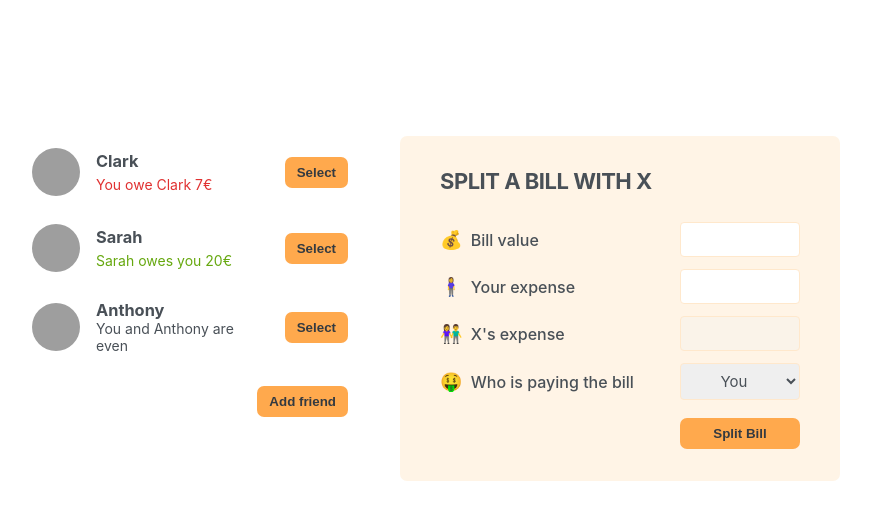
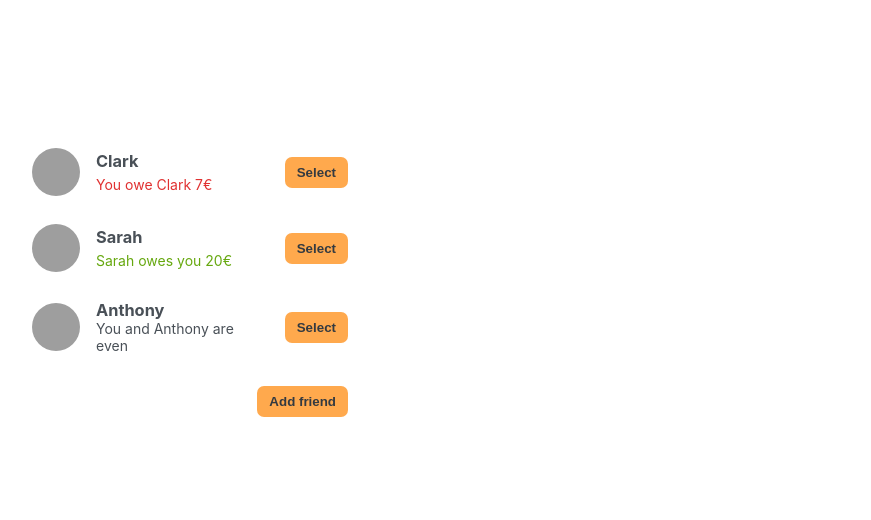
Before and after one commit to ingvillajimenez/06-eat-n-split, a React (Create React App) app: page / in a window 1280 px wide. Shown: the top 520 px of the page, without its empty margins (210-1081 px from the left). Built offline with nearby package versions, Linux system fonts and the light colour scheme; grey boxes are pictures that could not be loaded.

Commit message:
Selecting a Friend

```diff
--- a/src/App.js
+++ b/src/App.js
@@ -32,6 +32,7 @@
 export default function App() {
   const [friends, setFriends] = useState(initialFriends);
   const [showAddFriend, setShowAddFriend] = useState(false);
+  const [selectedFriend, setSelectedFriend] = useState(null);
 
   /////////////////////////////////
   // Displaying the New Friend Form
@@ -46,36 +47,57 @@
     setShowAddFriend(false);
   }
 
+  /////////////////////
+  // Selecting a Friend
+  function handleSelection(friend) {
+    // setSelectedFriend(friend);
+    setSelectedFriend((cur) => (cur?.id === friend.id ? null : friend));
+    setShowAddFriend(false);
+  }
+
   return (
     <div className="app">
       <div className="sidebar">
-        <FriendsList friends={friends} />
+        <FriendsList
+          friends={friends}
+          selectedFriend={selectedFriend}
+          onSelection={handleSelection}
+        />
+
         {showAddFriend && <FormAddFriend onAddFriend={handleAddFriend} />}
+
         <Button onClick={handleShowAddFriend}>
           {showAddFriend ? "Close" : "Add friend"}
         </Button>
       </div>
 
-      <FormSplitBill />
+      {selectedFriend && <FormSplitBill selectedFriend={selectedFriend} />}
     </div>
   );
 }
 
 ///////////////////////////////////////////
 // Building the Static App: List of Friends
-function FriendsList({ friends }) {
+function FriendsList({ friends, onSelection, selectedFriend }) {
   return (
     <ul>
       {friends.map((friend) => (
-        <Friend friend={friend} key={friend.id} />
+        <Friend
+          friend={friend}
+          key={friend.id}
+          selectedFriend={selectedFriend}
+          onSelection={onSelection}
+        />
       ))}
     </ul>
   );
 }
 
-function Friend({ friend }) {
+function Friend({ friend, onSelection, selectedFriend }) {
+  const isSelected = selectedFriend?.id === friend.id;
+
   return (
-    <li>
+    <li className={isSelected ? "selected" : ""}>
       <img src={friend.image} alt={friend.name} />
       <h3>{friend.name}</h3>
 
@@ -91,7 +113,9 @@
       )}
       {friend.balance === 0 && <p>You and {friend.name} are even</p>}
 
-      <Button>Select</Button>
+      <Button onClick={() => onSelection(friend)}>
+        {isSelected ? "Close" : "Select"}
+      </Button>
     </li>
   );
 }
@@ -142,10 +166,10 @@
   );
 }
 
-function FormSplitBill() {
+function FormSplitBill({ selectedFriend }) {
   return (
     <form className="form-split-bill">
-      <h2>Split a bill with X</h2>
+      <h2>Split a bill with {selectedFriend.name}</h2>
 
       <label>💰 Bill value</label>
       <input type="text" />
@@ -153,13 +177,13 @@
       <label>🧍‍♀️ Your expense</label>
       <input type="text" />
 
-      <label>👫 X's expense</label>
+      <label>👫 {selectedFriend.name}'s expense</label>
       <input type="text" disabled />
 
       <label>🤑 Who is paying the bill</label>
       <select>
         <option value="user">You</option>
-        <option value="friend">X</option>
+        <option value="friend">{selectedFriend.name}</option>
       </select>
 
       <Button>Split Bill</Button>
```
